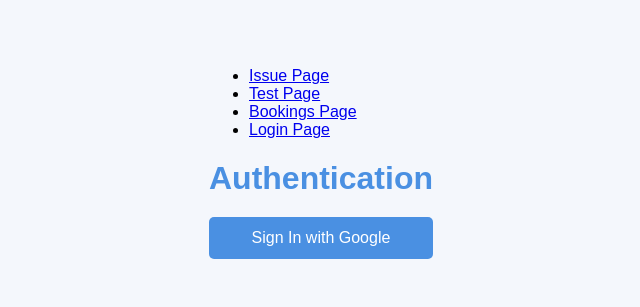
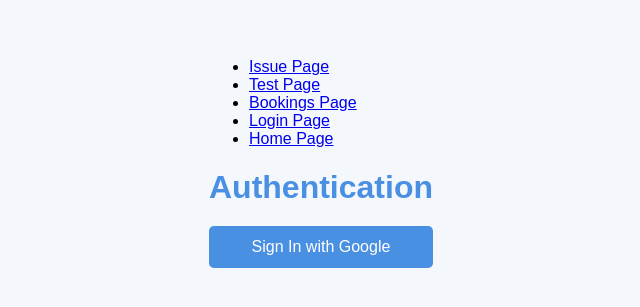
Before and after one commit to Weppman/SD-Project-SportsManagement, a React (Create React App) app: page / in a window 1280 px wide. Shown: the part 273-580 px from the top of the page, without its empty margins (319-959 px from the left). Built offline with nearby package versions, Linux system fonts and the light colour scheme; no server answers.

Commit message:
Update App.js

```diff
--- a/src/App.js
+++ b/src/App.js
@@ -4,6 +4,8 @@
 import TestPage from './MainUIComponents/testMainUI';
 import BookingPage from './Bookings/bookingForm';
 import LoginPage from './Login/loginUI';
+import HomePage from './HomePage/homePage';
+
 
 function App() {
   return (
@@ -14,6 +16,7 @@
           <li><Link to="/test">Test Page</Link></li>
           <li><Link to="/bookings">Bookings Page</Link></li>
           <li><Link to="/">Login Page</Link></li>
+          <li><Link to="/home">Home Page</Link></li>
         </ul>
 
 
@@ -22,6 +25,7 @@
         <Route path="/test" element={<TestPage />} />
         <Route path="/bookings" element={<BookingPage />} />
         <Route path="/" element={<LoginPage />} />
+        <Route path="/home" element={<HomePage />} />
       </Routes>
     </Router>
   );
```
